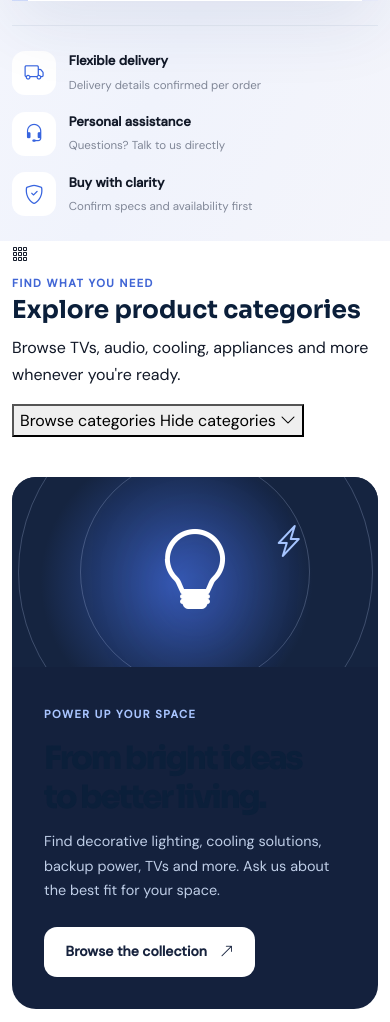
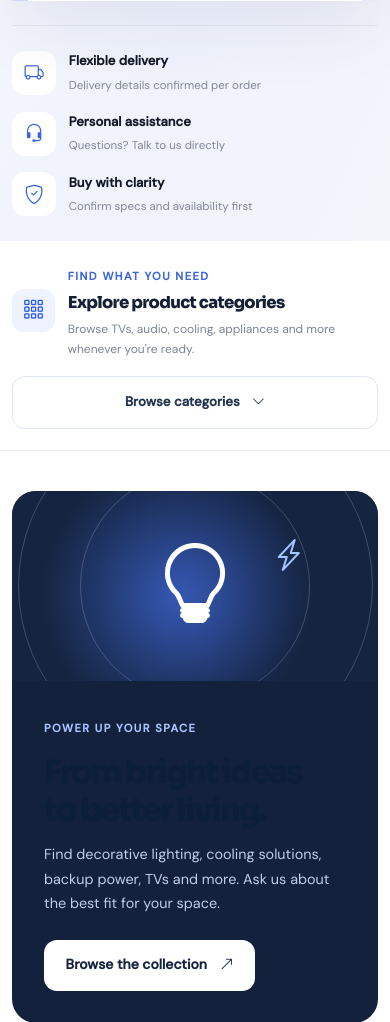
Before and after one commit to aquila4/aquila-home-tech, a Flask app: page / in a window 390 px wide. Shown: the part 1066-2088 px from the top of the page. Run offline with Flask 3, Linux system fonts and the light colour scheme; data comes from the database, SQL or seed files in the repository; data that the repository does not hold is empty; some libraries are stand-ins or nearby versions.

Commit message:
Style compact responsive category expander

```diff
--- a/app/static/css/premium.css
+++ b/app/static/css/premium.css
@@ -113,3 +113,21 @@ body{background:#fff;color:var(--at-ink);font-family:'DM Sans',sans-serif}
 @media(max-width:767px){.at-announcement .container span:nth-child(2){display:none}.at-hero{padding:2.4rem 0 0}.at-hero h1{font-size:clamp(2.7rem,11vw,4.2rem)}.at-hero-display{min-height:410px}.at-lead-product{height:275px}.at-benefits{grid-template-columns:1fr;gap:1rem}.at-section{padding:3.4rem 0}.at-category-grid{grid-template-columns:repeat(2,minmax(0,1fr))}.at-section-heading{align-items:start}.at-promo{display:flex;flex-direction:column}.at-promo-graphic{min-height:190px}.at-promo-graphic>.bi-lightbulb{font-size:5rem}.at-promo-content{padding:2rem}.at-help{padding:1.5rem}}
 @media(max-width:480px){.at-announcement{font-size:.65rem}.at-hero-copy>p{font-size:.95rem}.at-hero-actions{gap:.6rem}.at-hero-actions>a{flex:1;padding:.85rem .7rem;font-size:.75rem;white-space:nowrap}.at-hero-foot{font-size:.68rem;gap:.7rem}.at-hero-display{border-radius:19px 19px 0 0;padding:1rem 1rem 0;min-height:350px}.at-lead-product{height:240px}.at-display-bottom{padding:.85rem}.at-display-bottom strong{max-width:215px}.at-category-tile{min-height:145px;padding:1rem}.at-category-name{font-size:.82rem}.at-section-heading{gap:.6rem}.at-section-heading h2{font-size:1.75rem}.at-section-heading p{font-size:.8rem}.at-text-link{font-size:.72rem}.at-help .at-primary{width:100%}}
 @media(prefers-reduced-motion:reduce){.at-home *{transition:none!important;scroll-behavior:auto!important}}
+
+/* Compact, opt-in homepage category discovery */
+.at-category-discovery{padding:2.1rem 0;background:#fff;border-bottom:1px solid #ebedf3}
+.at-category-discovery-bar{display:flex;align-items:center;justify-content:space-between;gap:1.5rem}
+.at-category-discovery-copy{display:flex;align-items:center;gap:1.1rem}
+.at-category-discovery-icon{height:55px;width:55px;flex-shrink:0;display:grid;place-items:center;background:#eff3ff;color:#285af4;font-size:1.35rem;border-radius:15px}
+.at-category-discovery-copy h2{font-family:'Sora',sans-serif;font-size:1.2rem;letter-spacing:-.04em;margin:.3rem 0;color:#152037;font-weight:800}
+.at-category-discovery-copy p{color:#7c8493;font-size:.83rem;margin:0}
+.at-category-toggle{display:inline-flex;align-items:center;justify-content:center;gap:.75rem;border:1px solid #dfe5f1;background:#fff;color:#24344f;border-radius:13px;padding:.9rem 1.2rem;white-space:nowrap;text-decoration:none;font-size:.83rem;font-weight:800;transition:border-color .2s,background .2s}
+.at-category-toggle:hover{background:#f5f7ff;color:#2451d9;border-color:#bfcdf7}
+.at-category-toggle .bi-chevron-down{transition:transform .2s}
+.at-category-toggle[aria-expanded="true"] .bi-chevron-down{transform:rotate(180deg)}
+.at-category-hide{display:none}
+.at-category-toggle[aria-expanded="true"] .at-category-show{display:none}
+.at-category-toggle[aria-expanded="true"] .at-category-hide{display:inline}
+.at-category-discovery-expanded{padding:1.8rem 0 .3rem}
+.at-category-all{display:inline-flex;margin-top:1.5rem}
+@media(max-width:650px){.at-category-discovery{padding:1.3rem 0}.at-category-discovery-bar{align-items:stretch;flex-direction:column;gap:1rem}.at-category-discovery-icon{height:43px;width:43px;border-radius:12px}.at-category-discovery-copy{gap:.8rem}.at-category-discovery-copy h2{font-size:1.03rem}.at-category-discovery-copy p{font-size:.75rem}.at-category-toggle{width:100%;min-height:45px}.at-category-discovery-expanded{padding-top:1rem}}
```
